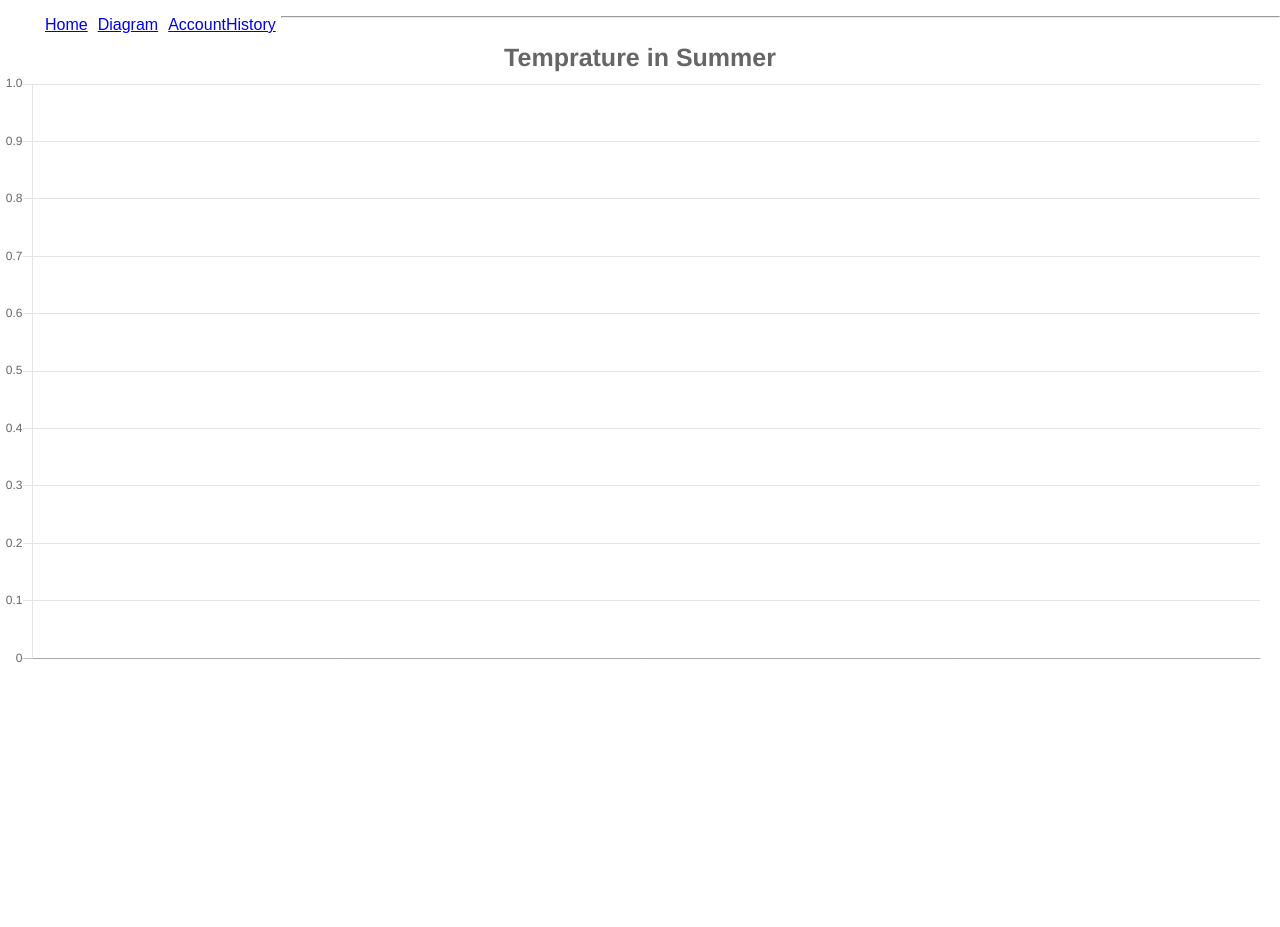
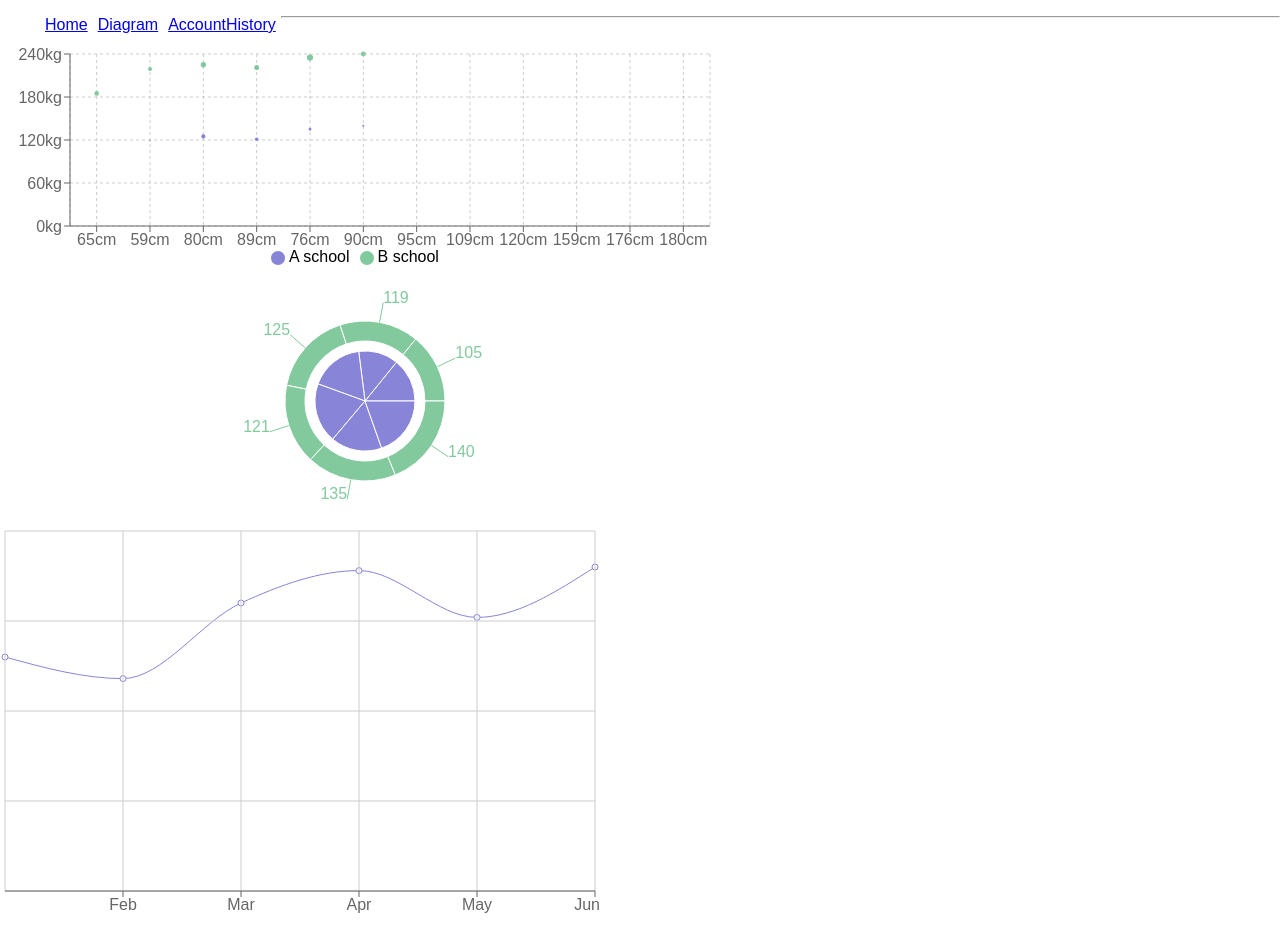
Before and after one commit to zhenqing/apidemo, a React (Create React App) app: page /diagram in a window 1280 px wide. Shown: the top 927 px of the page. Built offline with nearby package versions, Linux system fonts and the light colour scheme; no server answers.

Commit message:
npm install recharts, try different charts

```diff
--- a/package.json
+++ b/package.json
@@ -3,15 +3,14 @@
   "version": "0.1.0",
   "private": true,
   "dependencies": {
-    "chart.js": "^2.7.1",
     "axios": "^0.17.0",
     "chroma-js": "^1.3.4",
     "react": "^16.0.0",
     "react-dom": "^16.0.0",
     "react-router-dom": "^4.2.2",
     "react-scripts": "0.9.5",
-    "react-chartjs-2": "^2.6.4",
-    "react-table": "^6.7.4"
+    "react-table": "^6.7.4",
+    "recharts": "^1.0.0-beta.2"
   },
   "devDependencies": {},
   "scripts": {
--- a/src/components/Diagram.js
+++ b/src/components/Diagram.js
@@ -1,68 +1,115 @@
 import React, { Component } from 'react';
 import '../App.css';
 var api = require('../../utils/api.js');
-import {Bar, Pie} from 'react-chartjs-2';
-
+import { LineChart, Line, XAxis, YAxis, Legend, CartesianGrid, Tooltip, BarChart, Bar, PieChart, Pie, ScatterChart, Scatter, ZAxis, LabelList, Label } from 'recharts';
 export default class Diagram extends React.Component {
     constructor() {
         super();
         this.state = {
-            chartData: {}
+            chartData: [
+                {name: "Jan", uv: 65, pv: 105},
+                {name: "Feb", uv : 59, pv: 119},
+                {name: "Mar", uv : 80, pv: 125},
+                {name: "Apr", uv : 89, pv: 121},
+                {name: "May", uv : 76, pv: 135},
+                {name: "Jun", uv : 90, pv: 140}
+            ],
+            data1: [
+                {name: "Jan", value: 65},
+                {name: "Feb", value : 59},
+                {name: "Mar", value : 80},
+                {name: "Apr", value : 89},
+                {name: "May", value : 76},
+                {name: "Jun", value : 90}
+            ],
+            data2: [
+                {name: "Jan", value: 105},
+                {name: "Feb", value: 119},
+                {name: "Mar", value: 125},
+                {name: "Apr", value: 121},
+                {name: "May", value: 135},
+                {name: "Jun", value: 140}
+            ],
+            data01: [
+                {time: 5, uv: 65, pv: 105},
+                {time: 6, uv : 59, pv: 119},
+                {time: 13, uv : 80, pv: 125},
+                {time: 11, uv : 89, pv: 121},
+                {time: 9, uv : 76, pv: 135},
+                {time: 7, uv : 90, pv: 140}
+            ],
+            data02: [
+                {time: 15, uv: 95, pv: 185},
+                {time: 13, uv : 109, pv: 219},
+                {time: 18, uv : 120, pv: 225},
+                {time: 17, uv : 159, pv: 221},
+                {time: 23, uv : 176, pv: 235},
+                {time: 16, uv : 180, pv: 240}
+            ]
         }
     }
     componentDidMount () {
-        api.fetchAccountLogs(this.state.account, this.state.country, this.state.account_name)
-            .then(function (res) {
-                let rawData = {
-                    labels: ['January', 'February', 'March', 'April', 'May', 'June', 'July'],
-                    datasets: [
-                        {
-                            label: 'My First dataset',
-                            backgroundColor: 'rgba(255,99,132,0.2)',
-                            borderColor: 'rgba(255,99,132,1)',
-                            borderWidth: 1,
-                            hoverBackgroundColor: 'rgba(255,99,132,0.4)',
-                            hoverBorderColor: 'rgba(255,99,132,1)',
-                            data: [65, 59, 80, 81, 56, 55, 40]
-                        }
-                    ]
-                };
-                rawData.labels = res.map('account_name');
-                rawData.datasets.data = res.map('order_7d');
-                this.setState({chartData: rawData});
-            }.bind(this));
+        // api.fetchAccountLogs(this.state.account, this.state.country, this.state.account_name)
+        //     .then(function (res) {
+        //         let rawData = {
+        //             labels: ['January', 'February', 'March', 'April', 'May', 'June', 'July'],
+        //             datasets: [
+        //                 {
+        //                     label: 'My First dataset',
+        //                     backgroundColor: 'rgba(255,99,132,0.2)',
+        //                     borderColor: 'rgba(255,99,132,1)',
+        //                     borderWidth: 1,
+        //                     hoverBackgroundColor: 'rgba(255,99,132,0.4)',
+        //                     hoverBorderColor: 'rgba(255,99,132,1)',
+        //                     data: [65, 59, 80, 81, 56, 55, 40]
+        //                 }
+        //             ]
+        //         };
+        //         rawData.labels = res.map('account_name');
+        //         rawData.datasets.data = res.map('order_7d');
+        //         this.setState({chartData: rawData});
+        //     }.bind(this));
     }
-    static defaultProps = {
-        displayTitle:true,
-        displayLegend:true
-    }
+
+
     render () {
         return (
             <div className="chart">
-                <Bar
-                    data={this.state.chartData}
-                    width={100}
-                    height={50}
-                    options={{
-                        title:{
-                            display:this.props.displayTitle,
-                            text:'Temprature in Summer',
-                            fontSize: 25
-                        },
-                        legend:{
-                            display:true,
-                            position:'right'
-                        }
-                    }}
-                />
-                <Pie
-                    data={this.state.chartData}
-                    width={100}
-                    height={100}
-                    options={{
-                        maintainAspectRatio: false
-                    }}
-                />
+                <ScatterChart width={730} height={250}
+                              margin={{ top: 20, right: 20, bottom: 10, left: 10 }}>
+                    <CartesianGrid strokeDasharray="3 3" />
+                    <XAxis dataKey="uv" name="uv" unit="cm" />
+                    <YAxis dataKey="pv" name="pv" unit="kg" />
+                    <ZAxis dataKey="time" range={[0, 30]} name="time" unit="km" />
+                    <Tooltip cursor={{ strokeDasharray: '3 3' }} />
+                    <Legend />
+                    <Scatter name="A school" data={this.state.data01} fill="#8884d8" />
+                    <Scatter name="B school" data={this.state.data02} fill="#82ca9d" />
+                </ScatterChart>
+                <PieChart width={730} height={250}>
+                    <Pie data={this.state.data1} dataKey="value" nameKey="name" cx="50%" cy="50%" outerRadius={50} fill="#8884d8" />
+                    <Pie data={this.state.data2} dataKey="value" nameKey="name" cx="50%" cy="50%" innerRadius={60} outerRadius={80} fill="#82ca9d" label />
+                </PieChart>
+                <LineChart width={600} height={400} data={this.state.chartData}>
+                    <Line type="monotone" dataKey="uv" stroke="#8884d8" />
+                    <CartesianGrid stroke="#ccc" />
+                    <XAxis dataKey="name" />
+                    <Tooltip />
+                </LineChart>
+                <BarChart width={600} height={400} data={this.state.chartData}>
+                    <XAxis dataKey="name">
+                        <Label value="Pages of my website" offset={0} position="insideBottom" />
+                    </XAxis>
+                    <YAxis label={{ value: 'pv of page', angle: -90, position: 'insideLeft' }}/>
+                    <Bar type="monotone" dataKey="uv" barSize={30} fill="#8884d8">
+                        <LabelList dataKey="uv" position="insideTop" />
+                    </Bar>
+                    <Bar type="monotone" dataKey="pv" barSize={30} fill="#e884d8">
+                        <LabelList dataKey="pv" position="insideTop" />
+                    </Bar>
+                    <Tooltip />
+                    <Legend width={100} wrapperStyle={{ top: 40, right: 20, backgroundColor: '#f5f5f5', border: '1px solid #d5d5d5', borderRadius: 3, lineHeight: '40px' }} />
+                </BarChart>
             </div>
         )
     }
```
